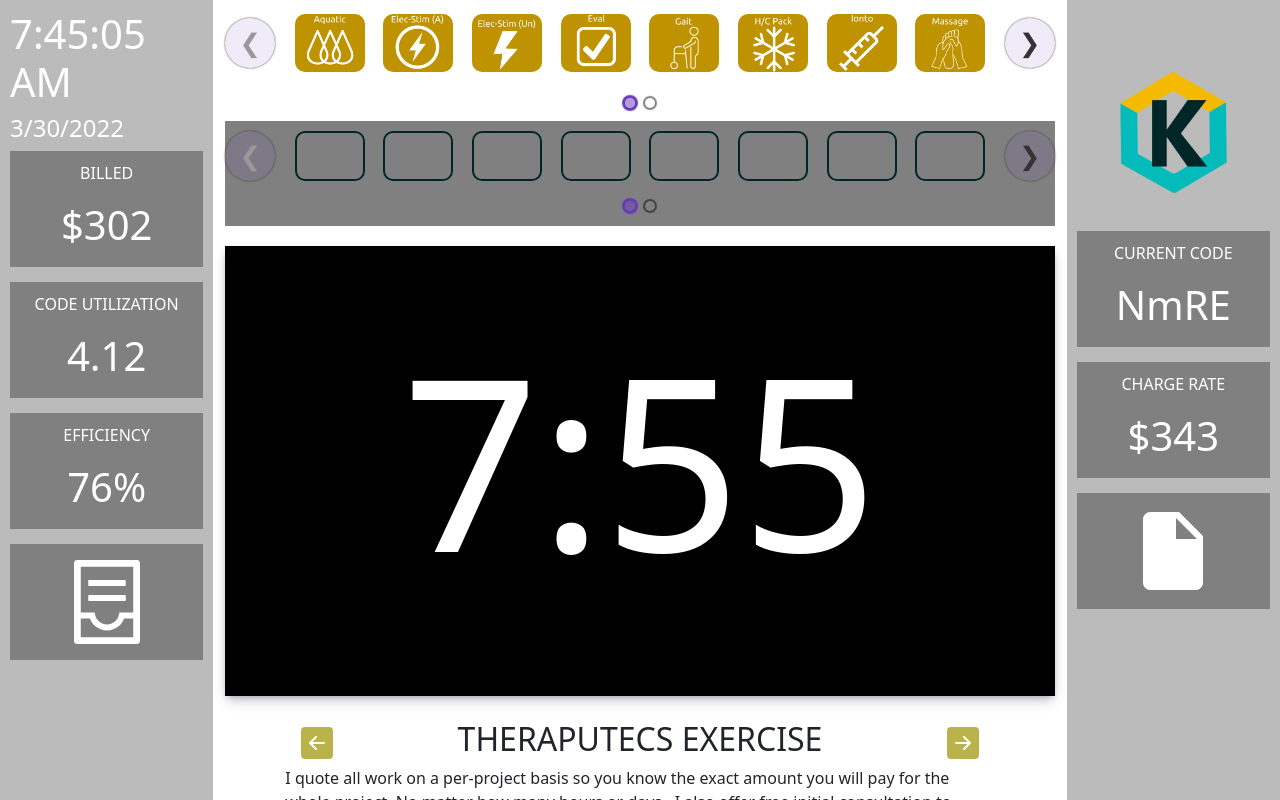
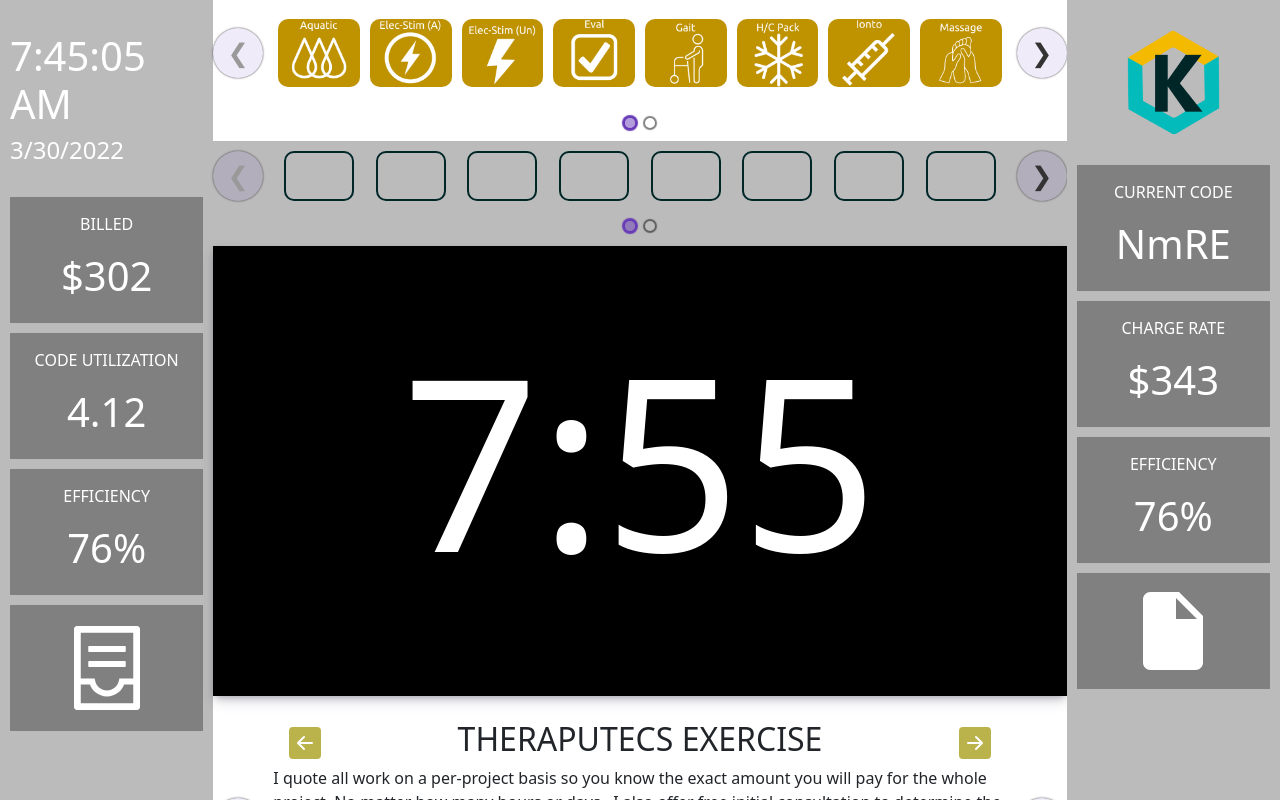
Before and after one commit to Muhammad-Afzaal786/klar, a React (Create React App) app: page /select in a window 1280 px wide. Shown: the top 800 px of the page. Built offline with nearby package versions, Linux system fonts and the light colour scheme.

Commit message:
lChanging

```diff
--- a/src/components/CurrentTime.jsx
+++ b/src/components/CurrentTime.jsx
@@ -17,7 +17,7 @@ function CurrentTime() {
  setInterval(UpdateDate);
  setInterval(UpdateTime, 500);
  return (
-  <div>
+  <div className="mt-3">
    <h1 className="time_d">{cTime}</h1>
    <h4 className="data_d">{cDate}</h4>
   </div>
--- a/src/components/Item.jsx
+++ b/src/components/Item.jsx
@@ -4,7 +4,7 @@ export default styled.div`
   display: flex;
   justify-content: center;
   align-items: center;
-  height: 50px;
+  height: 70px;
   width:70px;
   background-color: #bab24a;
   color: #fff;
--- a/src/components/SelectTest.jsx
+++ b/src/components/SelectTest.jsx
@@ -61,30 +61,30 @@ function SelectTest() {
   <div>
    <div className="container-fluid">
     <div className="row">
-     <div className="col-lg-2 col-md-2 col-sm-12 col-xs-12 colDiv4">
-      <CurrentTime />
+     <div className="col-lg-2 col-md-2 col-sm-12 col-xs-12 colDiv4 pt-3" >
+      <CurrentTime  />
 
-      <div className="mt-2">
-       <div style={{ backgroundColor: "grey", textAlign: "center", margin: "5px 0px", padding: "10px" }}>
+      <div className="cardsItems">
+       <div style={{ backgroundColor: "grey", textAlign: "center", margin: "5px 0px", padding: "15px" }}>
         <p>BILLED</p>
         <h1>$302</h1>
        </div>
-       <div style={{ backgroundColor: "grey", textAlign: "center", margin: "15px 0px", padding: "10px" }}>
+       <div style={{ backgroundColor: "grey", textAlign: "center", margin: "10px 0px", padding: "15px" }}>
         <p>CODE UTILIZATION</p>
         <h1>4.12</h1>
        </div>
-       <div style={{ backgroundColor: "grey", textAlign: "center", margin: "5px 0px", padding: "10px" }}>
+       <div style={{ backgroundColor: "grey", textAlign: "center", margin: "5px 0px", padding: "15px" }}>
         <p>EFFICIENCY</p>
         <h1>76%</h1>
        </div>
        <div
-        style={{ backgroundColor: "grey", textAlign: "center", margin: "15px 0px", padding: "10px", color: "white" }}
+        style={{ backgroundColor: "grey", textAlign: "center", margin: "10px 0px", padding: "15px", color: "white" }}
        >
         <AiOutlineContainer style={{ fontSize: "6rem" }} />
        </div>
       </div>
      </div>
-     <div className="col-lg-8 col-md-8 col-sm-12 col-xs-12 my-2" style={{ background: "white" }}>
+     <div className="col-lg-8 col-md-8 col-sm-12 col-xs-12 my-2" style={{ background: "white",padding:"0px" }}>
       <div className="smallSlider">
        <Carousel breakPoints={breakPoints}>
         {cData.map((val, idx) => {
@@ -96,7 +96,7 @@ function SelectTest() {
         })}
        </Carousel>
       </div>
-      <div className="d-flex  mt-2 " style={{backgroundColor:"grey", padding:"10px 0px"}}>
+      <div className="d-flex  mt-2 " style={{backgroundColor:"#bbbbbb", padding:"10px 0px"}}>
        <Carousel breakPoints={breakPoints}>
         {box.map((val, idx) => {
          console.log(val);
@@ -129,25 +129,29 @@ function SelectTest() {
        <TherapySlider />
       </div>
      </div>
-     <div className="col-lg-2 col-md-2 col-sm-12 col-xs-12 colDiv4">
+     <div className="col-lg-2 col-md-2 col-sm-12 col-xs-12 colDiv4" >
       <Link
        to="/encounter"
-       className="btn btn-light d-flex justify-content-center"
+       className="btn btn-light d-flex justify-content-center p-0"
        style={{ background: "none", border: "none" }}
       >
-       <img src="./images/Logo_black.png" className="img-fluid img_btn w-100 " alt="" />
+       <img src="./images/Logo_black.png" className="img-fluid img_btn w-75 " alt="" />
       </Link>
-      <div className="mt-2">
-       <div style={{ backgroundColor: "grey", textAlign: "center", margin: "5px 0px", padding: "10px" }}>
+      <div >
+       <div style={{ backgroundColor: "grey", textAlign: "center", margin: "10px 0px", padding: "15px" }}>
         <p>CURRENT CODE</p>
         <h1>NmRE</h1>
        </div>
-       <div style={{ backgroundColor: "grey", textAlign: "center", margin: "15px 0px", padding: "10px" }}>
+       <div style={{ backgroundColor: "grey", textAlign: "center", margin: "10 0px", padding: "15px" }}>
         <p>CHARGE RATE</p>
         <h1>$343</h1>
        </div>
+       <div style={{ backgroundColor: "grey", textAlign: "center", margin: "10px 0px", padding: "15px" }}>
+        <p>EFFICIENCY</p>
+        <h1>76%</h1>
+       </div>
        <div
-        style={{ backgroundColor: "grey", textAlign: "center", margin: "15px 0px", padding: "10px", color: "white" }}
+        style={{ backgroundColor: "grey", textAlign: "center", margin: "10px 0px", padding: "10px", color: "white" }}
        >
         <IoMdDocument style={{ fontSize: "6rem" }} />
        </div>
--- a/src/global.css
+++ b/src/global.css
@@ -3,6 +3,9 @@
  padding: 0px;
  box-sizing: border-box;
 
+}
+.cardsItems{
+    margin-top: 2rem;
 }
 .option-div{
     width: 30%;
@@ -115,7 +118,7 @@
  border-radius: 10px;
 }
 .img_btn {
-    margin-top: 2rem;
+
  width: 200px;
  background-color: none;
  border: none;
@@ -125,8 +128,8 @@
  display: flex;
  justify-content: center;
  align-items: center;
- height: 70px;
- width: 70px;
+ height: 90px;
+ width: 90px;
  color: #fff;
  border-radius: 5px;
  margin: 0 5px;
@@ -138,7 +141,7 @@
  display: flex;
  justify-content: center;
  align-items: center;
- margin-top: 20px;
+ margin-top: 0px;
  width: 100%;
  height: 450px;
  background-color: black;
```
